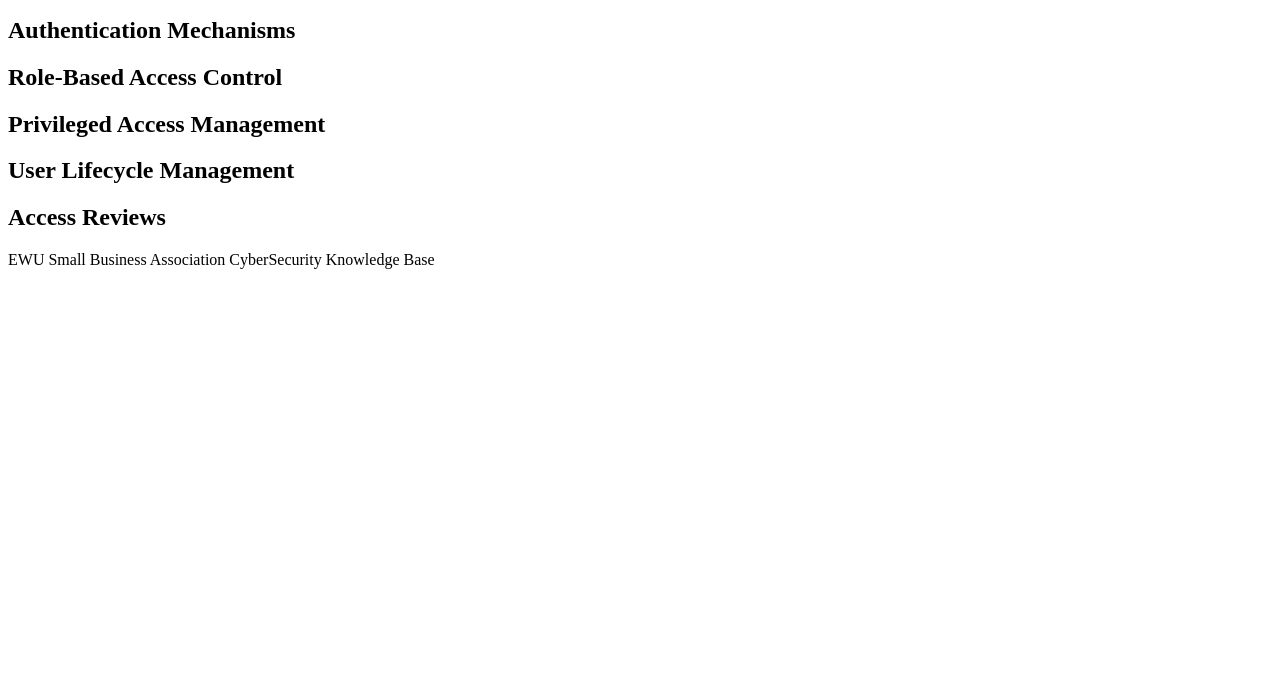
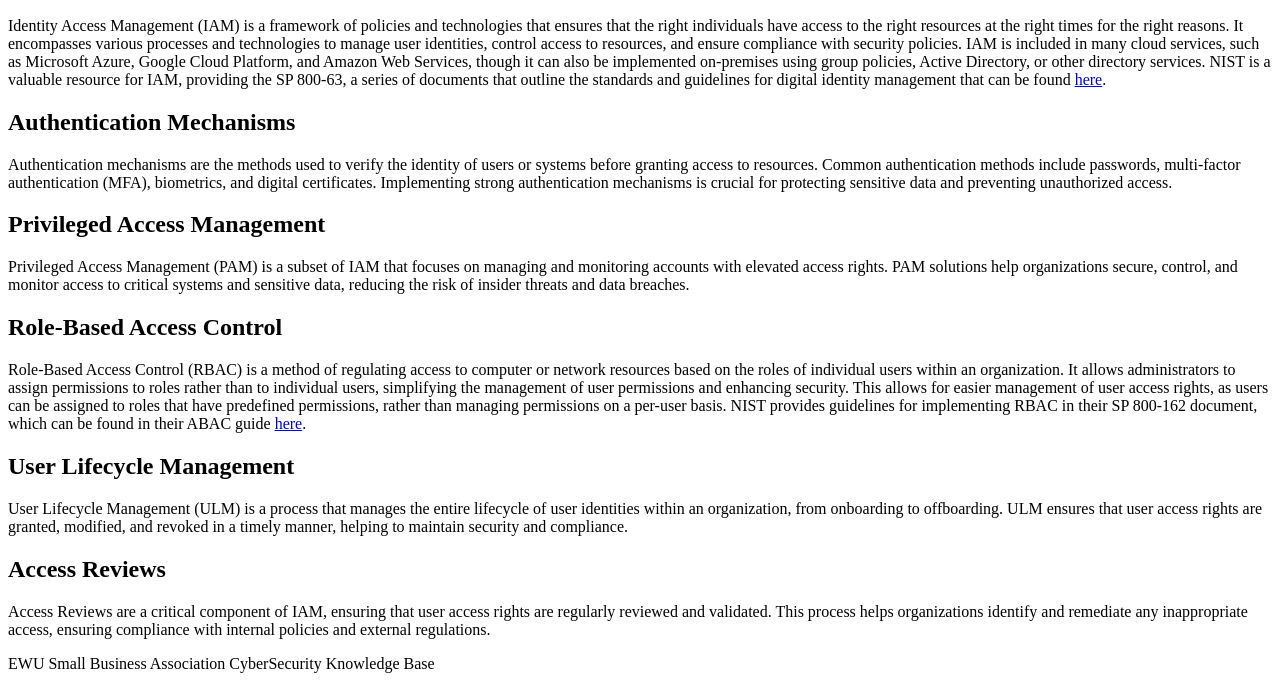
Before and after one commit to theRoice/knowledge-base, a plain HTML site: page IdentityAccessManagement.html in a window 1280 px wide. Shown: the part 184-873 px from the top of the page. Before the commit the page ends 800 px from the top, so only its background shows below. Drawn offline with Linux system fonts and the light colour scheme.

Commit message:
updated IdentityAccessManagement

```diff
--- a/IdentityAccessManagement.html
+++ b/IdentityAccessManagement.html
@@ -20,16 +20,60 @@
     <section id="identity-access-management" class="content">
         <div id="identity-access-management-intro" class="page-title">
             <h1>Identity Access Management</h1>
+            <p>
+                Identity Access Management (IAM) is a framework of policies and technologies that ensures that the right individuals have access to the right resources
+                at the right times for the right reasons. It encompasses various processes and technologies to manage user identities, control access to resources,
+                and ensure compliance with security policies. IAM is included in many cloud services, such as Microsoft Azure, Google Cloud Platform, and Amazon Web Services,
+                though it can also be implemented on-premises using group policies, Active Directory, or other directory services.
+
+                NIST is a valuable resource for IAM, providing the SP 800-63, a series of documents that outline the standards and guidelines for digital identity management that
+                can be found <a href="https://pages.nist.gov/800-63-3/">here</a>.
+            </p>
         </div>
-        <h2>Authentication Mechanisms</h2>
 
-        <h2>Role-Based Access Control</h2>
+        <div id="authentication-mechanisms">
+            <h2>Authentication Mechanisms</h2>
+            <p>
+                Authentication mechanisms are the methods used to verify the identity of users or systems before granting access to resources.
+                Common authentication methods include passwords, multi-factor authentication (MFA), biometrics, and digital certificates.
+                Implementing strong authentication mechanisms is crucial for protecting sensitive data and preventing unauthorized access.
+            </p>
+        </div>
+        <div id="Privileged-Access-Management">
+            <h2>Privileged Access Management</h2>
+            <p>
+                Privileged Access Management (PAM) is a subset of IAM that focuses on managing and monitoring accounts with elevated access rights.
+                PAM solutions help organizations secure, control, and monitor access to critical systems and sensitive data, reducing the risk of insider threats and data breaches.
+            </p>
+        </div>
 
-        <h2>Privileged Access Management</h2>
+        <div id="role-based-access-control">
+            <h2>Role-Based Access Control</h2>
+            <p>
+                Role-Based Access Control (RBAC) is a method of regulating access to computer or network resources based on the roles of individual users within an organization.
+                It allows administrators to assign permissions to roles rather than to individual users, simplifying the management of user permissions and enhancing security.
+                This allows for easier management of user access rights, as users can be assigned to roles that have predefined permissions, rather than managing permissions on
+                a per-user basis.
 
-        <h2>User Lifecycle Management</h2>
+                NIST provides guidelines for implementing RBAC in their SP 800-162 document, which can be found in their ABAC guide <a href="https://csrc.nist.gov/pubs/sp/800/162/upd2/final">here</a>.
+            </p>
+        </div>
 
-        <h2>Access Reviews</h2>
+        <div id="user-lifecycle-management">
+            <h2>User Lifecycle Management</h2>
+            <p>
+                User Lifecycle Management (ULM) is a process that manages the entire lifecycle of user identities within an organization, from onboarding to offboarding.
+                ULM ensures that user access rights are granted, modified, and revoked in a timely manner, helping to maintain security and compliance.
+            </p>
+        </div>
+
+        <div id="access-reviews">
+            <h2>Access Reviews</h2>
+            <p>
+                Access Reviews are a critical component of IAM, ensuring that user access rights are regularly reviewed and validated.
+                This process helps organizations identify and remediate any inappropriate access, ensuring compliance with internal policies and external regulations.
+            </p>
+        </div>
     </section>
 
     <footer>
```
